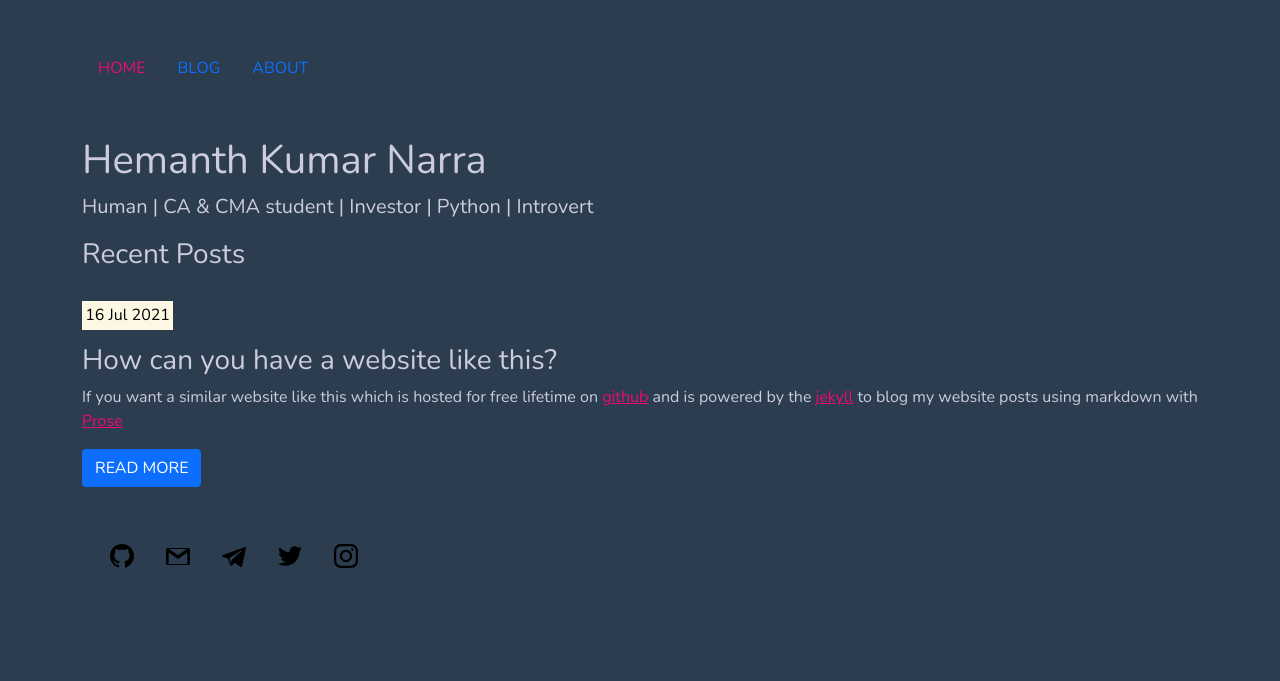
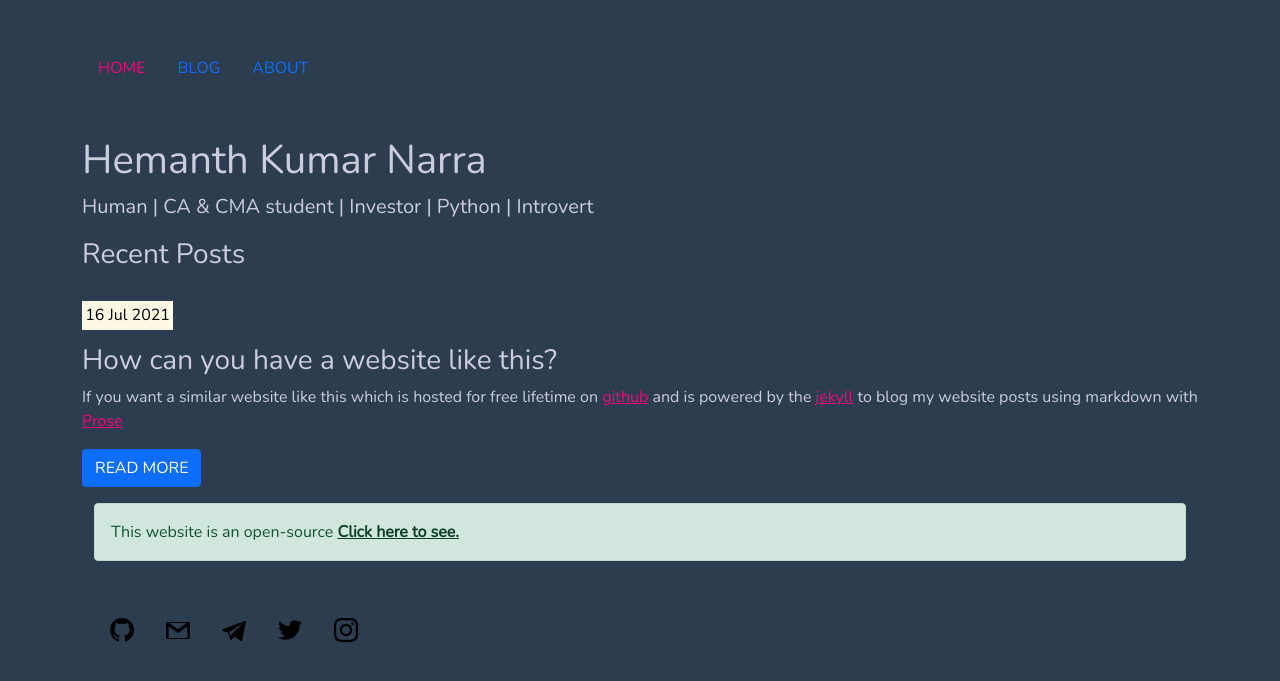
Before and after one commit to hemanthnarra/hemanthnarra.github.io, a Jekyll site: the page built from index.html, in a window 1280 px wide. Shown: the top 681 px of the page. Built offline with Jekyll 4.4.1, drawn with Linux system fonts in a browser that asks for light colours.

Commit message:
Update footer.html

```diff
--- a/_includes/footer.html
+++ b/_includes/footer.html
@@ -1,5 +1,8 @@
 <div class="container">
 <div class="footer">
+     <div class="alert alert-success" role="alert">
+  This website is an open-source <a href="https://github.com/hemanthnarra/hemanthnarra.github.io" class="alert-link"> Click here to see. </a>
+</div>
      <ul class="nav my-5">
         <li class="nav-item"><a class="nav-link" target="_blank" href="https://github.com/hemanthnarra"> <img src="/iconmonstr-github-1.svg" > </a> </li>
         <li class="nav-item"><a class="nav-link" target="_blank" href="mailto:hemanthkumarsuma799@gmail.com"> <img src="/iconmonstr-gmail-1.svg"> </a></li>
```
